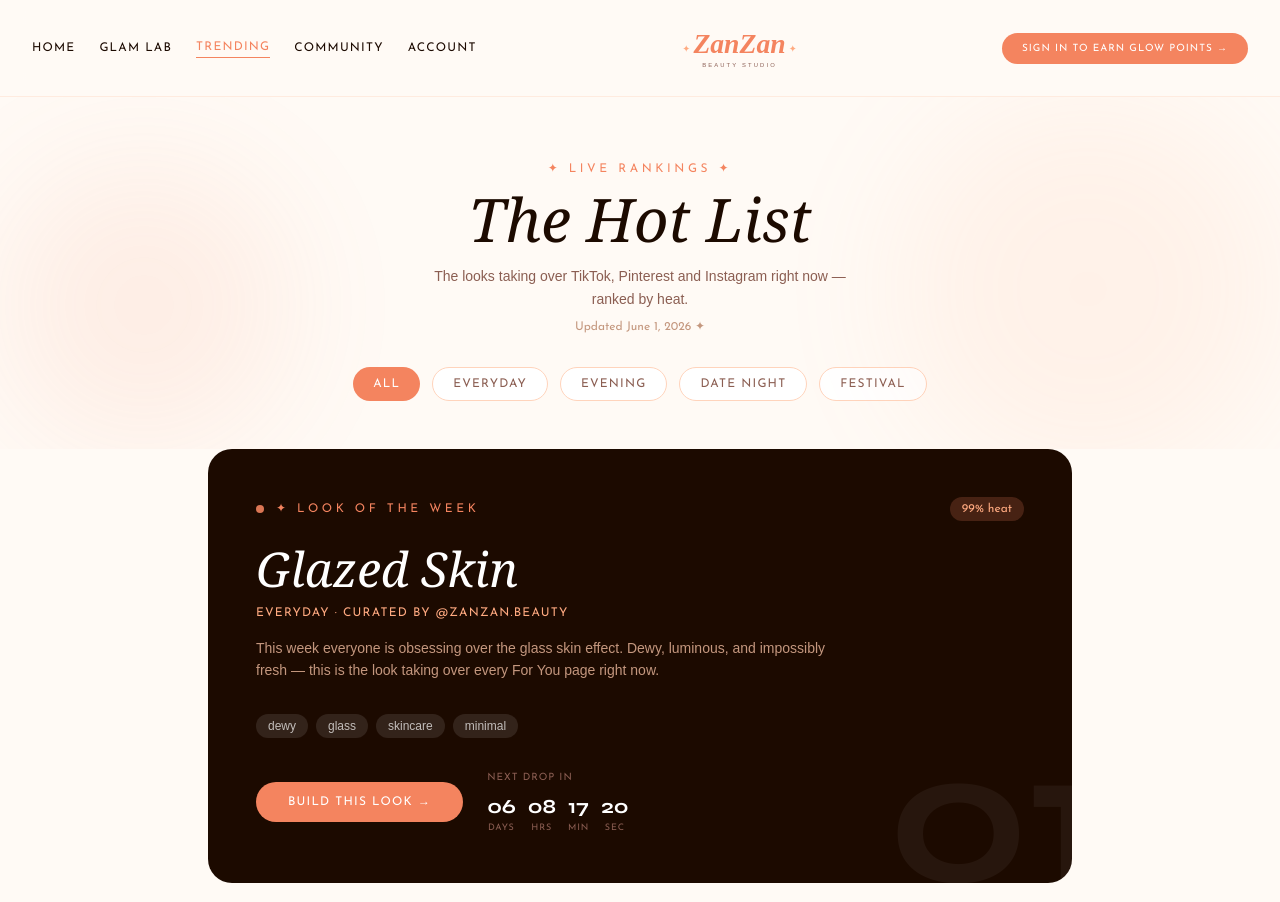
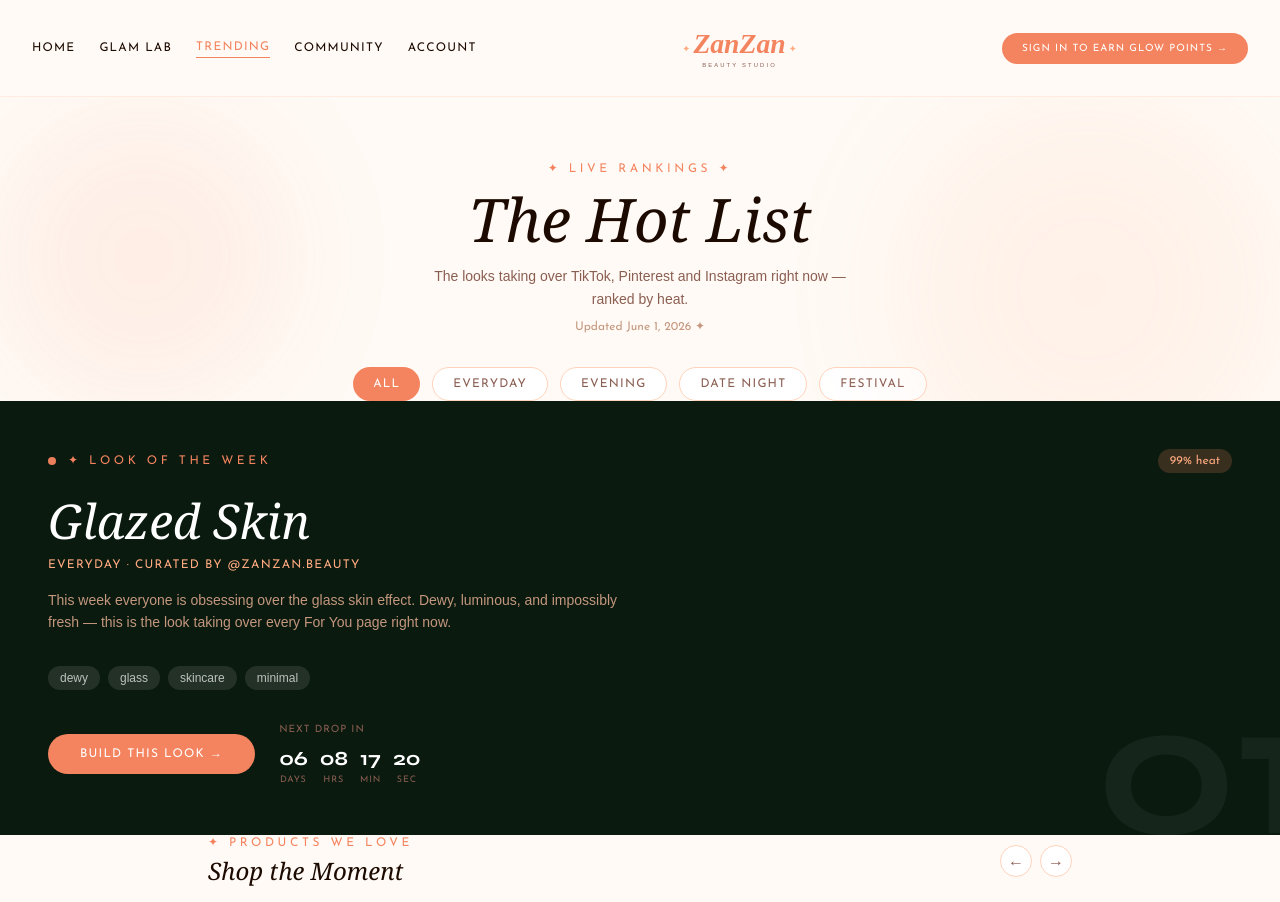
Before and after one commit to zandra415/makeup-routine-builder, a Next.js app: page /trending in a window 1280 px wide. Shown: the top 902 px of the page. Built offline with nearby package versions, Linux system fonts and the light colour scheme.

Commit message:
Update trending page: full-width Look of the Week card, brand partner link in footer

```diff
--- a/app/trending/page.tsx
+++ b/app/trending/page.tsx
@@ -121,7 +121,7 @@ export default function TrendingPage() {
       </nav>
 
       {/* HERO */}
-      <div className="pt-16 pb-12 text-center px-4 relative overflow-hidden">
+      <div className="pt-16 text-center px-4 relative overflow-hidden">
         <div className="absolute top-0 right-0 w-96 h-96 rounded-full bg-[#FFAA80] opacity-10 blur-3xl pointer-events-none" />
         <div className="absolute bottom-0 left-0 w-72 h-72 rounded-full bg-[#F4845F] opacity-10 blur-3xl pointer-events-none" />
         <p className="text-xs font-medium text-[#F4845F] tracking-[0.3em] uppercase mb-3" style={{ fontFamily: 'var(--font-josefin)' }}>✦ Live Rankings ✦</p>
@@ -155,8 +155,7 @@ export default function TrendingPage() {
       </div>
 
       {/* LOOK OF THE WEEK */}
-      <div className="max-w-4xl mx-auto px-4 mb-10">
-        <div className="relative rounded-3xl overflow-hidden bg-[#1C0A00] p-8 md:p-12">
+      <div className="relative rounded-none overflow-hidden bg-[#0A1A0F] p-8 md:p-12">
 
           {/* Background watermark */}
           <span className="absolute -right-8 -bottom-8 text-[12rem] font-bold text-white/5 leading-none select-none pointer-events-none" style={{ fontFamily: 'var(--font-syne)' }}>01</span>
@@ -223,7 +222,6 @@ export default function TrendingPage() {
             </div>
           </div>
         </div>
-      </div>
 
       {/* SHOP THE MOMENT */}
       <div className="max-w-4xl mx-auto px-4 mb-10">
@@ -438,6 +436,12 @@ export default function TrendingPage() {
             <svg width="20" height="20" viewBox="0 0 24 24" fill="#E60023"><path d="M12 0C5.373 0 0 5.373 0 12c0 5.084 3.163 9.426 7.627 11.174-.105-.949-.2-2.405.042-3.441.218-.937 1.407-5.965 1.407-5.965s-.359-.719-.359-1.782c0-1.668.967-2.914 2.171-2.914 1.023 0 1.518.769 1.518 1.69 0 1.029-.655 2.568-.994 3.995-.283 1.194.599 2.169 1.777 2.169 2.133 0 3.772-2.249 3.772-5.495 0-2.873-2.064-4.882-5.012-4.882-3.414 0-5.418 2.561-5.418 5.207 0 1.031.397 2.138.893 2.738a.36.36 0 0 1 .083.345l-.333 1.36c-.053.22-.174.267-.402.161-1.499-.698-2.436-2.889-2.436-4.649 0-3.785 2.75-7.262 7.929-7.262 4.163 0 7.398 2.967 7.398 6.931 0 4.136-2.607 7.464-6.227 7.464-1.216 0-2.359-.632-2.75-1.378l-.748 2.853c-.271 1.043-1.002 2.35-1.492 3.146C9.57 23.812 10.763 24 12 24c6.627 0 12-5.373 12-12S18.627 0 12 0z"/></svg>
           </a>
         </div>
+        <p className="text-xs text-[#8B5E52] mb-4">
+          Are you a brand?{' '}
+          <a href="/brands" className="text-[#F4845F] underline hover:text-[#C7522A] transition-colors" style={{ fontFamily: 'var(--font-josefin)' }}>
+            Partner with ZanZan →
+          </a>
+        </p>
         <p className="text-[#C4977E] text-xs">© 2026 ZanZan Beauty Studio. All rights reserved.</p>
       </footer>
 
```
